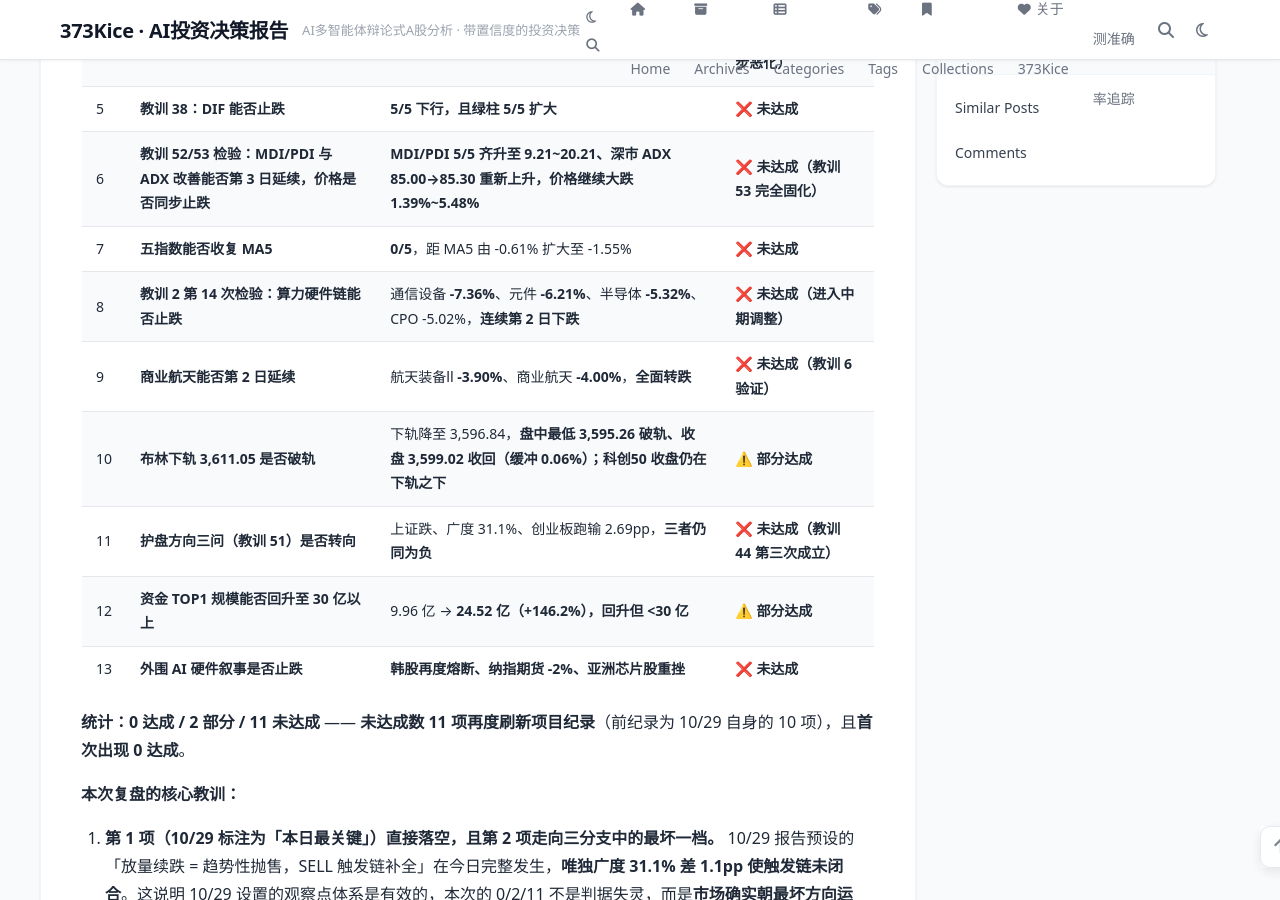
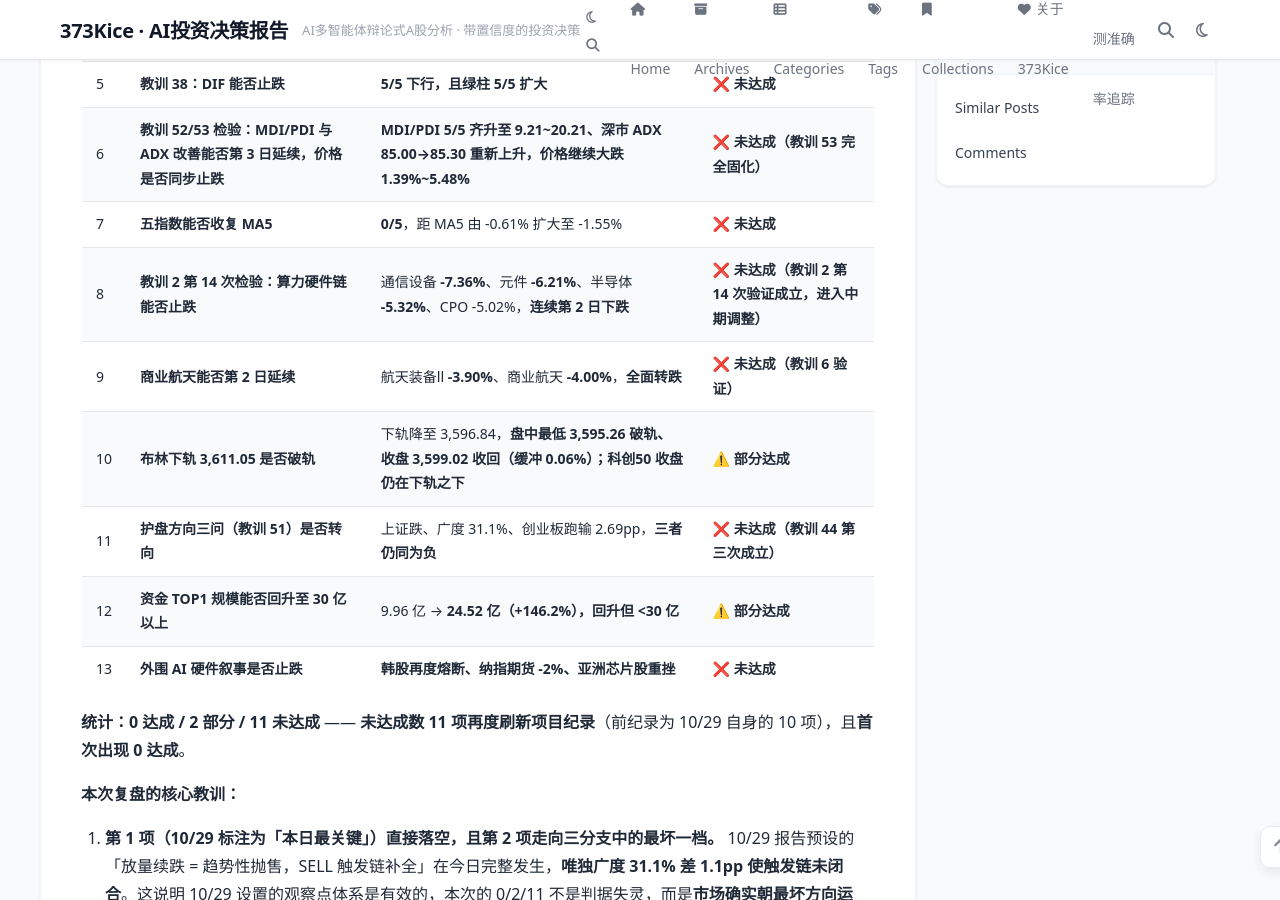
Before and after one commit to 373Kice/373Kice.github.io, a Jekyll site: the page built from _posts/2026-10-30-A股大盘分析报告.md, in a window 1280 px wide and 900 px high, scrolled down 15524 px. Built offline with Jekyll 4.4.1, drawn with Linux system fonts in a browser that asks for light colours; comment, search, counter and statistics services are not loaded.

Commit message:
docs: 10/30 日报补充教训2第14次验证标注

```diff
--- a/_posts/2026-10-30-A股大盘分析报告.md
+++ b/_posts/2026-10-30-A股大盘分析报告.md
@@ -383,7 +383,7 @@ target_level: "3,599.02"
 | 5 | **教训 38：DIF 能否止跌** | **5/5 下行，且绿柱 5/5 扩大** | ❌ **未达成** |
 | 6 | **教训 52/53 检验：MDI/PDI 与 ADX 改善能否第 3 日延续，价格是否同步止跌** | **MDI/PDI 5/5 齐升至 9.21~20.21、深市 ADX 85.00→85.30 重新上升，价格继续大跌 1.39%~5.48%** | ❌ **未达成（教训 53 完全固化）** |
 | 7 | **五指数能否收复 MA5** | **0/5**，距 MA5 由 -0.61% 扩大至 -1.55% | ❌ **未达成** |
-| 8 | **教训 2 第 14 次检验：算力硬件链能否止跌** | 通信设备 **-7.36%**、元件 **-6.21%**、半导体 **-5.32%**、CPO -5.02%，**连续第 2 日下跌** | ❌ **未达成（进入中期调整）** |
+| 8 | **教训 2 第 14 次检验：算力硬件链能否止跌** | 通信设备 **-7.36%**、元件 **-6.21%**、半导体 **-5.32%**、CPO -5.02%，**连续第 2 日下跌** | ❌ **未达成（教训 2 第 14 次验证成立，进入中期调整）** |
 | 9 | **商业航天能否第 2 日延续** | 航天装备Ⅱ **-3.90%**、商业航天 **-4.00%**，**全面转跌** | ❌ **未达成（教训 6 验证）** |
 | 10 | **布林下轨 3,611.05 是否破轨** | 下轨降至 3,596.84，**盘中最低 3,595.26 破轨、收盘 3,599.02 收回（缓冲 0.06%）；科创50 收盘仍在下轨之下** | ⚠️ **部分达成** |
 | 11 | **护盘方向三问（教训 51）是否转向** | 上证跌、广度 31.1%、创业板跑输 2.69pp，**三者仍同为负** | ❌ **未达成（教训 44 第三次成立）** |
```
